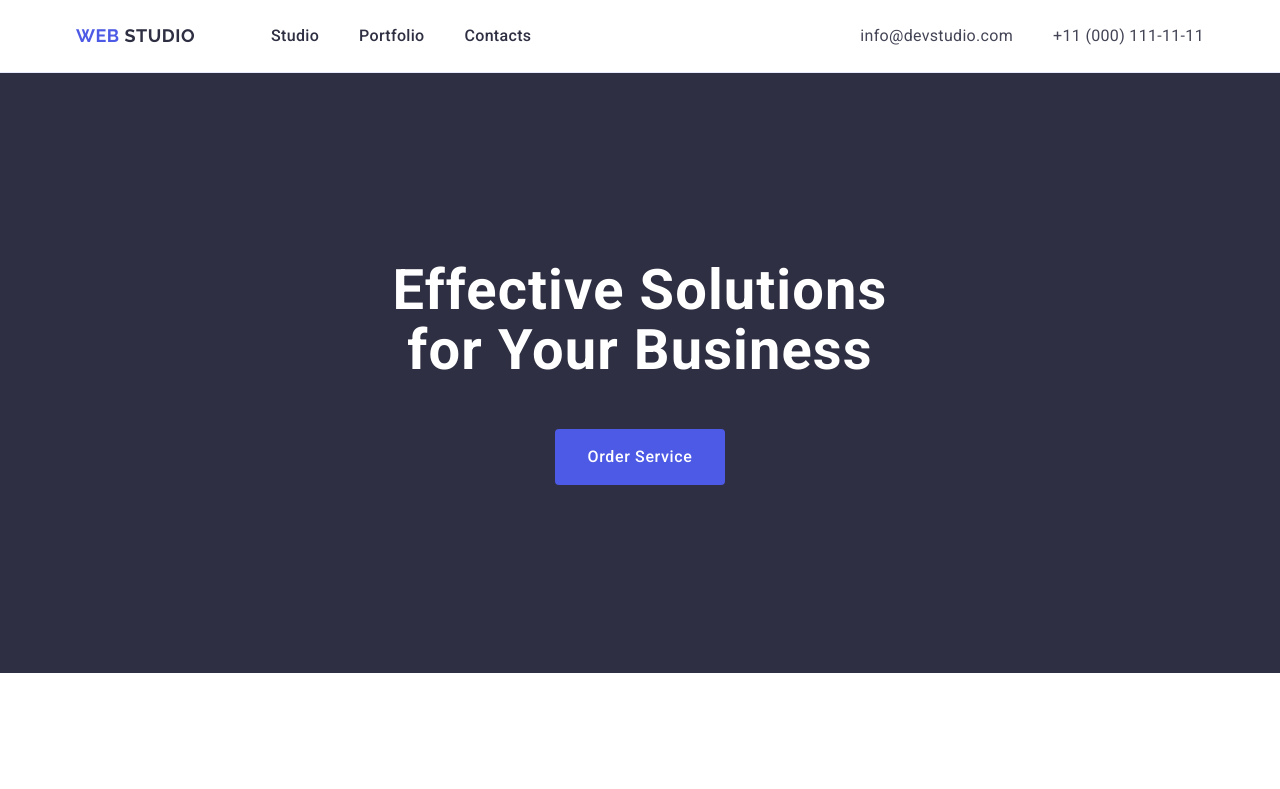
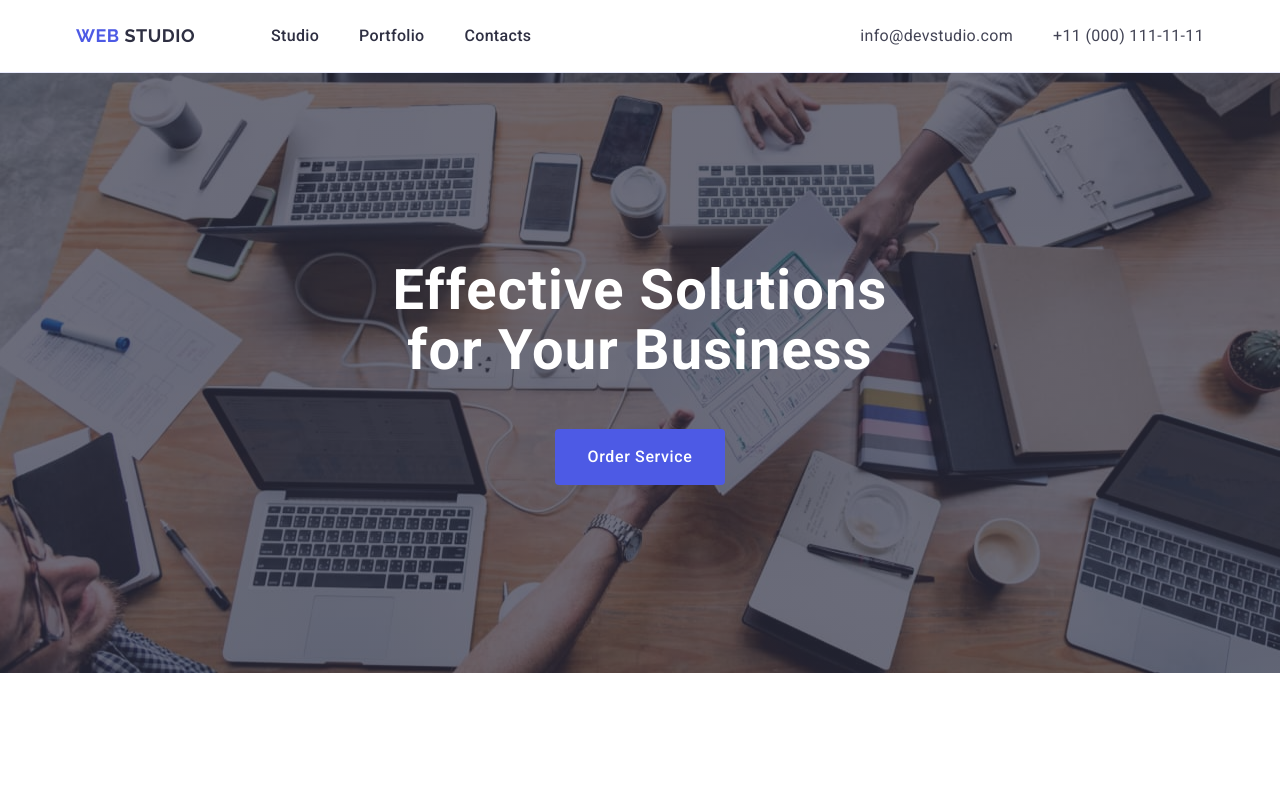
Before and after one commit to Stanovyi/goit-markup-hw-04, a plain HTML site: page index.html in a window 1280 px wide. Shown: the top 789 px of the page. Drawn offline with nearby package versions, Linux system fonts and the light colour scheme.

Commit message:
add background to the hero section

```diff
--- a/css/styles.css
+++ b/css/styles.css
@@ -152,7 +152,13 @@ address {
 /* #region Hero */
 .hero {
   padding: 188px 0;
-  background-color: #2e2f42;
+  background-image: linear-gradient(
+      rgba(46, 47, 66, 0.7),
+      rgba(46, 47, 66, 0.7)
+    ),
+    url('../images/hero-background.jpg');
+  background-repeat: no-repeat;
+  background-size: cover;
 }
 
 .hero .container {
```
Also changed, not shown: images/hero-background.jpg (added).
